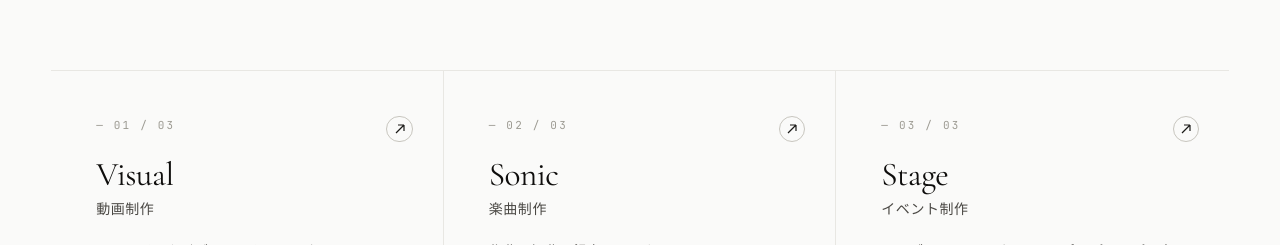
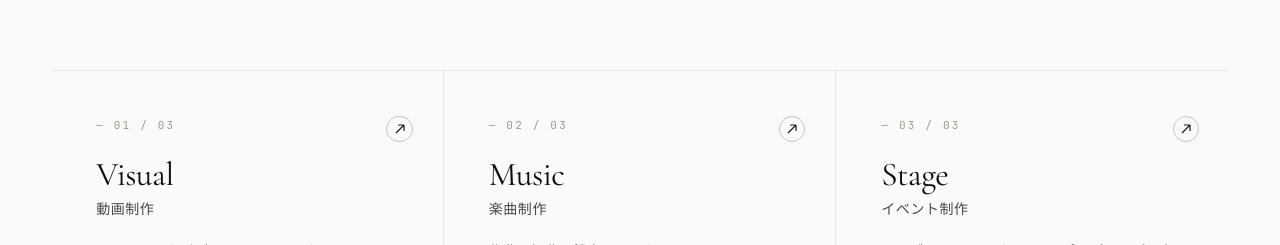
Before and after one commit to tatsukikitamura/niiyasan, a React (Vite) app: page / in a window 1280 px wide. Shown: the part 2804-3049 px from the top of the page. Built offline with nearby package versions, Linux system fonts and the light colour scheme.

Commit message:
Update Home.tsx

```diff
--- a/src/pages/Home.tsx
+++ b/src/pages/Home.tsx
@@ -22,7 +22,7 @@ export function HomePage({ setPage }: PageProps) {
     },
     {
       n: '02',
-      en: 'Sonic',
+      en: 'Music',
       jp: '楽曲制作',
       desc: '作曲・編曲・録音・ミックス。アーティストの声に寄り添い、世界観を音で立ち上げます。',
       tags: ['Compose', 'Arrange', 'Mix', 'Master'],
```
